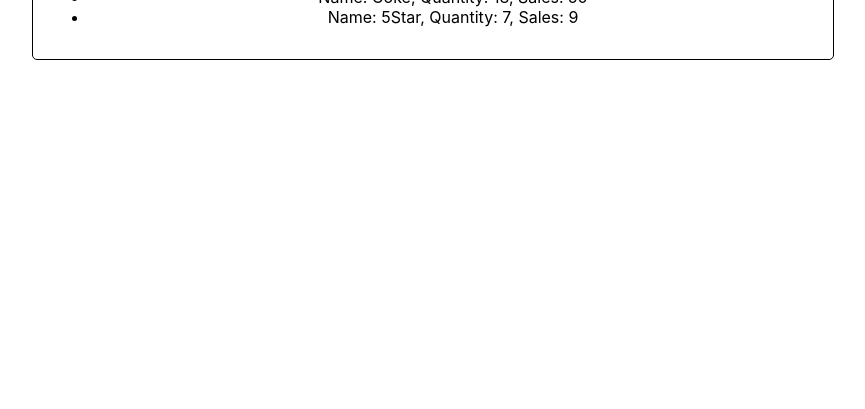
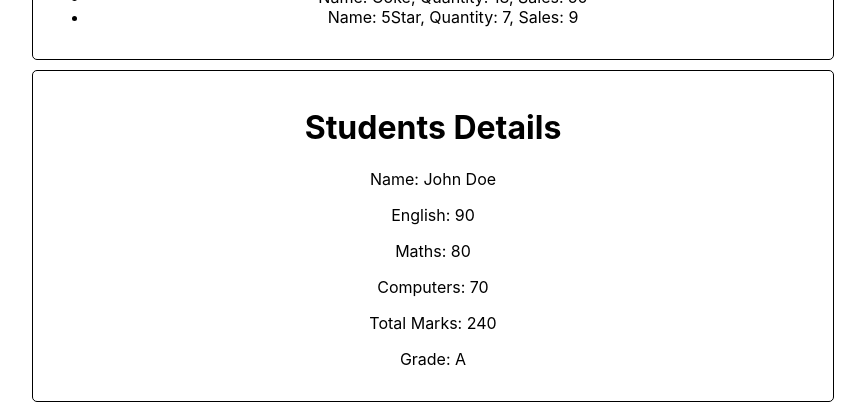
Before and after one commit to pranita09/neog-backup, a React (Create React App) app in the folder ReactJS-Practice-Set-1/practice-set-1/: page / in a window 1280 px wide. Shown: the part 1107-1516 px from the top of the page, without its empty margins (207-1072 px from the left). Before the commit the page ends 1177 px from the top, so only its background shows below. Built offline with nearby package versions, Linux system fonts and the light colour scheme.

Commit message:
add: StudentDetails component

```diff
--- a/ReactJS-Practice-Set-1/practice-set-1/src/App.js
+++ b/ReactJS-Practice-Set-1/practice-set-1/src/App.js
@@ -4,6 +4,7 @@ import EmployeeCard from './EmployeeCard';
 import ProductList from './ProductList';
 import ImageComponent from './ImageComponent';
 import ProductData from './ProductData';
+import StudentsDetails from './StudentDetails';
 
 const backgroundColor = 'lightgreen';
 const color = 'darkgreen';
@@ -20,6 +21,12 @@ const products = [
   { name: 'Maggi', quantity: 41, sales: 22 },
   { name: '5Star', quantity: 7, sales: 9 },
 ]
+const student = {
+  name: "John Doe",
+  english: 90,
+  maths: 80,
+  computers: 70
+};
 
 function App() {
   return (
@@ -36,6 +43,8 @@ function App() {
 
       <ProductData productList={products}/>
 
+      <StudentsDetails students={student} />
+
     </div>
   );
 }
--- /dev/null
+++ b/ReactJS-Practice-Set-1/practice-set-1/src/StudentDetails.jsx
@@ -0,0 +1,31 @@
+const StudentsDetails = ({ students }) => {
+
+    const totalMarks = students.english + students.maths + students.computers;
+
+    const getGrade = (totalMarks) => {
+      if (totalMarks >= 225) return "A";
+      else if (totalMarks >= 180 && totalMarks < 225) return "B";
+      else if (totalMarks >= 150 && totalMarks < 180) return "C";
+      return "D";
+    };
+
+    return (
+      <div style={{
+        border: "1px solid black",
+        borderRadius: "5px",
+        margin: "10px auto",
+        padding: "1rem",
+        width: "60%"
+      }}>
+        <h1>Students Details</h1>
+        <p>Name: {students.name}</p>
+        <p>English: {students.english}</p>
+        <p>Maths: {students.maths}</p>
+        <p>Computers: {students.computers}</p>
+        <p>Total Marks: {totalMarks}</p>
+        <p>Grade: {getGrade(totalMarks)}</p>
+      </div>
+    );
+};
+
+export default StudentsDetails;
```
